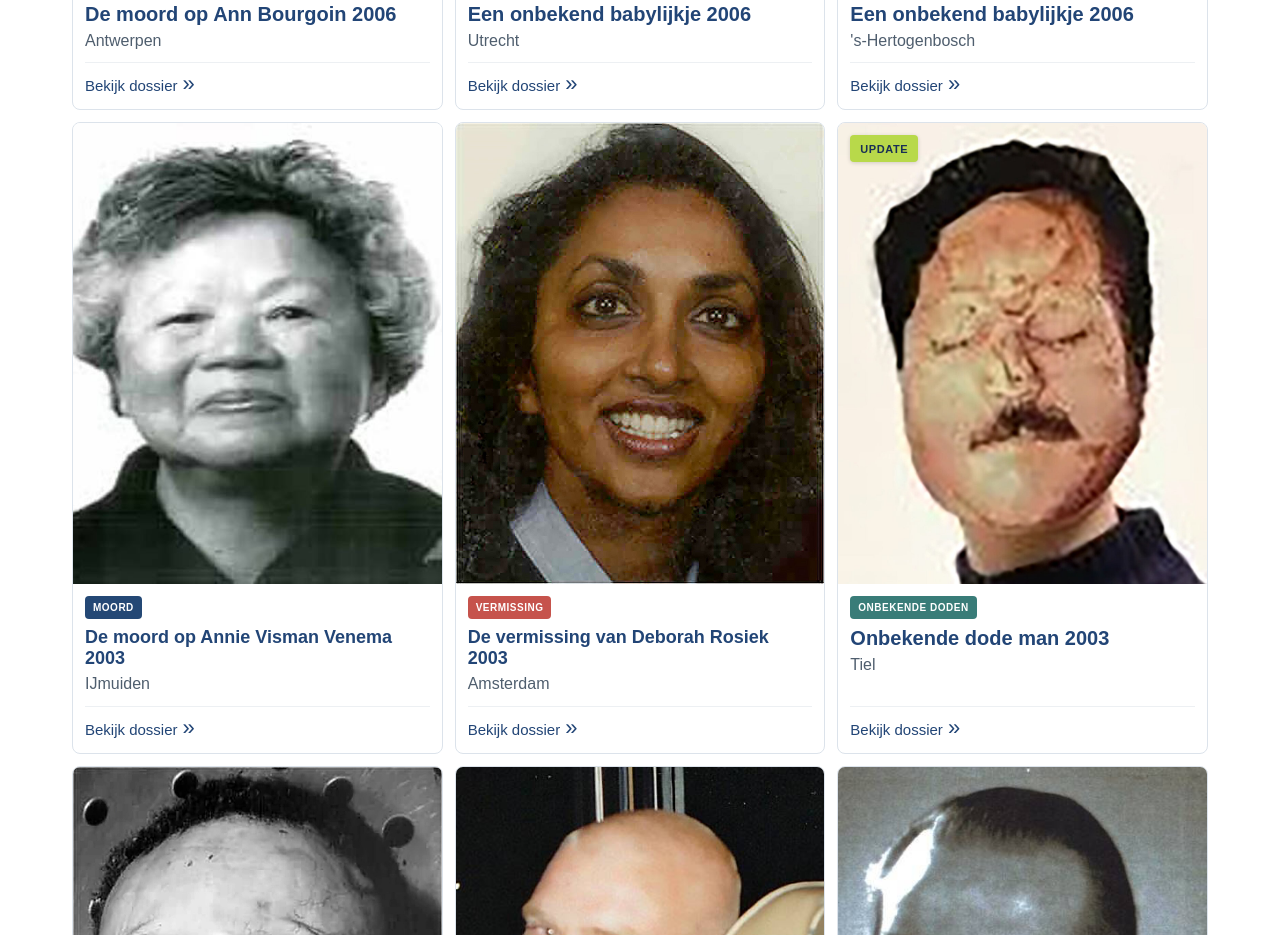
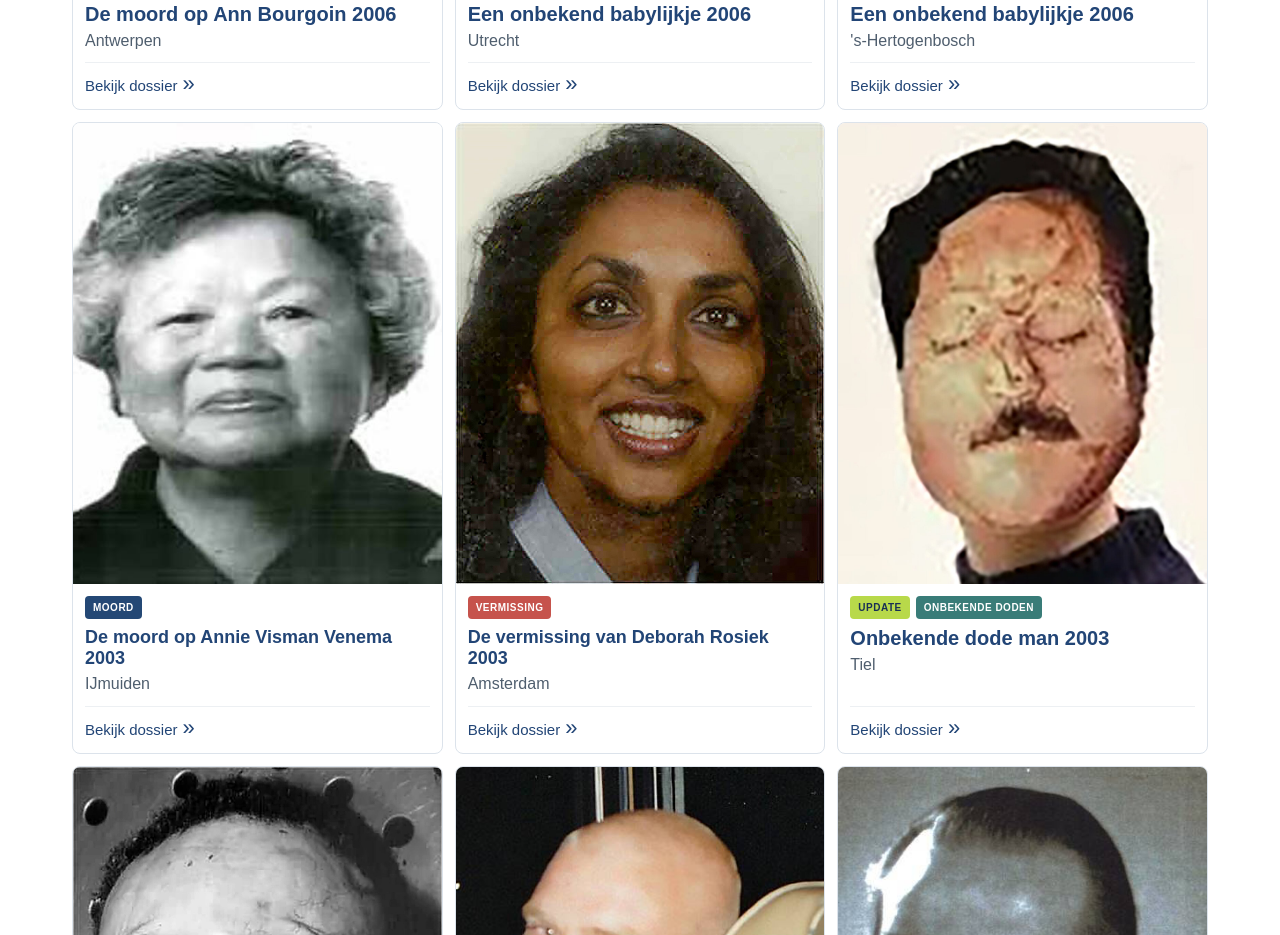
Before and after one commit to caspervangorkom/coldcase-archive-demo, a plain HTML site: page index.html in a window 1280 px wide. Shown: the part 4251-5186 px from the top of the page. Drawn offline with Linux system fonts and the light colour scheme.

Commit message:
update shield positie

```diff
--- a/index.html
+++ b/index.html
@@ -70,7 +70,7 @@
 #cc-archive-demo .badge.overige{background:#68778a}
 #cc-archive-demo .badge-row{display:flex;flex-wrap:wrap;align-items:center;justify-content:flex-start;gap:6px;margin-bottom:8px}
 #cc-archive-demo .badge-row .badge{margin:0}
-#cc-archive-demo .badge.update{background:#B8D94A;color:#192F55;margin:0;position:absolute;top:12px;left:12px;z-index:2;min-height:27px;padding:6px 10px;border-radius:4px;font-size:11px;letter-spacing:.55px;box-shadow:0 1px 4px rgba(0,0,0,.16)}
+#cc-archive-demo .badge.update{background:#B8D94A;color:#192F55;margin:0;position:static;z-index:auto;min-height:23px;padding:4px 8px;border-radius:4px;font-size:10px;letter-spacing:.5px;box-shadow:none}
 #cc-archive-demo .meta{font-size:16px;line-height:1.3;color:#4f5e6e;margin:0 0 11px}
 #cc-archive-demo .card-bottom{margin-top:auto;display:flex;align-items:center;justify-content:flex-start;gap:10px;border-top:1px solid #edf0f3;padding-top:12px;color:var(--navy);font-size:15px;font-weight:400;line-height:1.25}
 #cc-archive-demo .card-bottom .cta{display:inline-flex;align-items:center;gap:5px}
@@ -234,8 +234,8 @@ function renderCards(){
  list.sort((a,b)=>s==="old"?a.year-b.year:s==="updated"?((b.updatedAt||"").localeCompare(a.updatedAt||""))||Number(!!b.updated)-Number(!!a.updated):s==="az"?a.name.localeCompare(b.name,"nl"):s==="za"?b.name.localeCompare(a.name,"nl"):b.year-a.year);
  $("cc-count").textContent=`${list.length} dossiers`;
  $("cc-grid").innerHTML=list.length?list.map(c=>`<a class="card" href="${esc(c.url)}">
-  <div class="photo"><img loading="lazy" decoding="async" src="${esc(c.image)}" alt="Dossierfoto bij ${esc(c.name)}" onerror="recoverDossierImage(this)">${c.updated?'<span class="badge update">UPDATE</span>':""}</div>
-  <div class="card-body"><div class="badge-row"><span class="badge ${catClass(c.category)}">${esc(c.category)}</span></div><h3 class="${c.name.length>43?"title-small":c.name.length>32?"title-medium":""}">${esc(c.name)}</h3><p class="meta">${esc(c.place)}</p>
+  <div class="photo"><img loading="lazy" decoding="async" src="${esc(c.image)}" alt="Dossierfoto bij ${esc(c.name)}" onerror="recoverDossierImage(this)"></div>
+  <div class="card-body"><div class="badge-row">${c.updated?'<span class="badge update">UPDATE</span>':""}<span class="badge ${catClass(c.category)}">${esc(c.category)}</span></div><h3 class="${c.name.length>43?"title-small":c.name.length>32?"title-medium":""}">${esc(c.name)}</h3><p class="meta">${esc(c.place)}</p>
    <div class="card-bottom"><span class="cta">Bekijk dossier <span class="arrow" aria-hidden="true">»</span></span></div>
   </div></a>`).join(""):'<div class="empty">Geen dossiers gevonden.</div>';
  // Bij titels die op één regel passen, sluit de locatie directer aan.
```
